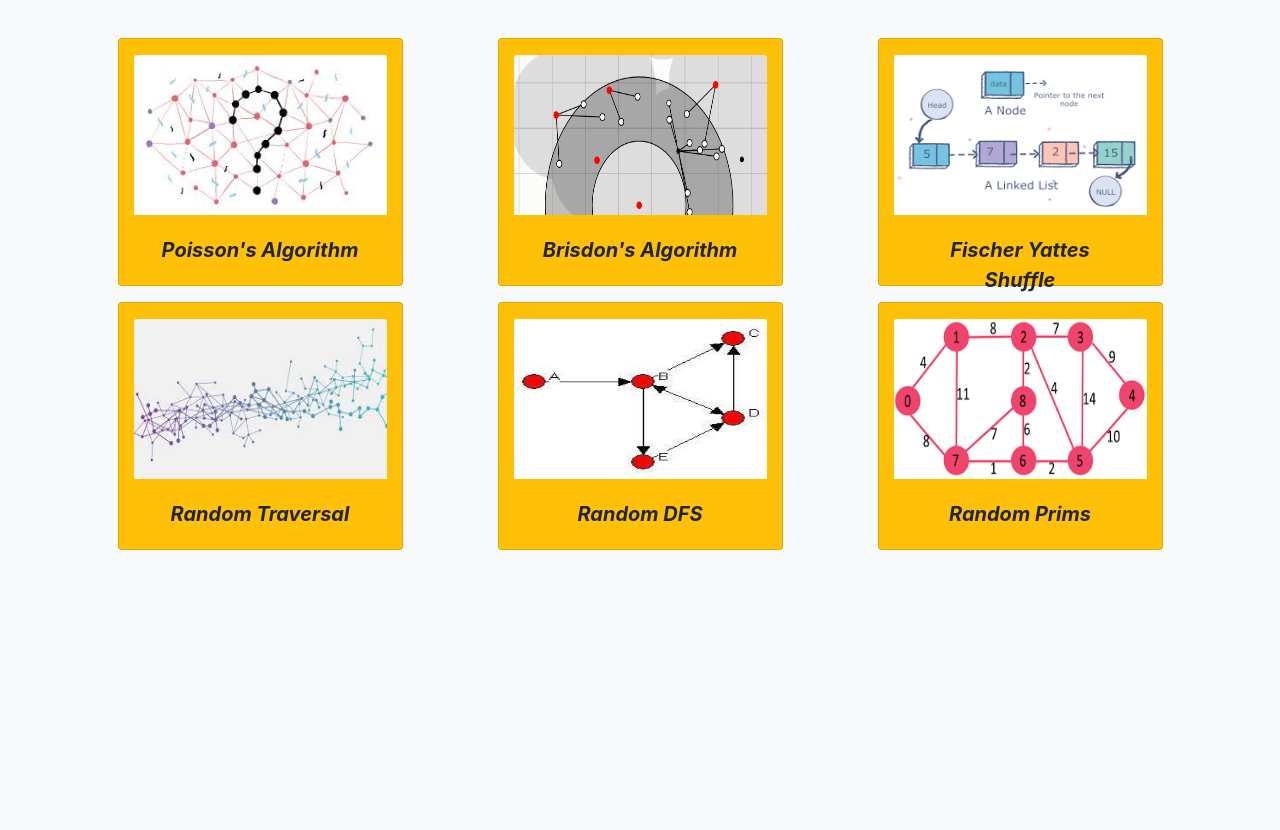
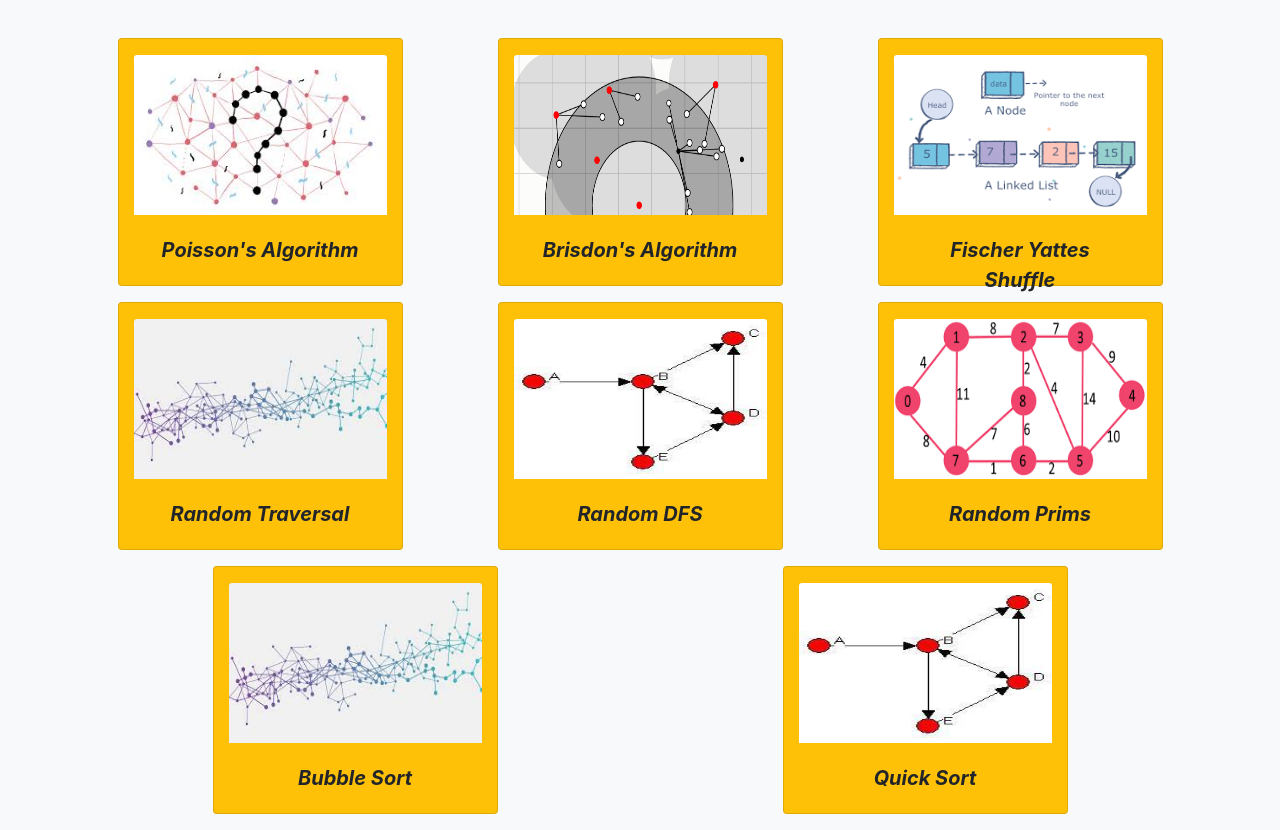
Before and after one commit to nisargnparikh/algorithm_visualizer, a plain HTML site: page index.html in a window 1280 px wide. Shown: the part 139-969 px from the top of the page. Before the commit the page ends 800 px from the top, so only its background shows below. Drawn offline with nearby package versions, Linux system fonts and the light colour scheme.

Commit message:
added bubble,quick sort cards

```diff
--- a/index.html
+++ b/index.html
@@ -100,6 +100,26 @@
           </div>
         </div>
       </div>
+      <div
+        class="row top-buffer justify-content-center justify-content-sm-around "
+      >
+        <div class="card col-lg-3 mb-3 pt-3 bg-warning">
+          <a href="Algorithm visualization/bost.ocks.org/mike/algorithms/bubblesort.html">
+            <img src="Algorithm visualization/bost.ocks.org/mike/algorithms/img/merge.jpg" class="card-img-top"
+          /></a>
+          <div class="card-body text-center font-weight-bold font-italic">
+            <p>Bubble Sort</p>
+          </div>
+        </div>
+        <div class="card col-lg-3 mb-3 pt-3 bg-warning">
+          <a href="Algorithm visualization/bost.ocks.org/mike/algorithms/quicksort1.html">
+            <img src="Algorithm visualization/bost.ocks.org/mike/algorithms/img/graph.jpg" class="card-img-top"
+          /></a>
+          <div class="card-body text-center font-weight-bold font-italic">
+            <p>Quick Sort</p>
+          </div>
+        </div>
+      </div>
     </div>
   </body>
 </html>
```
